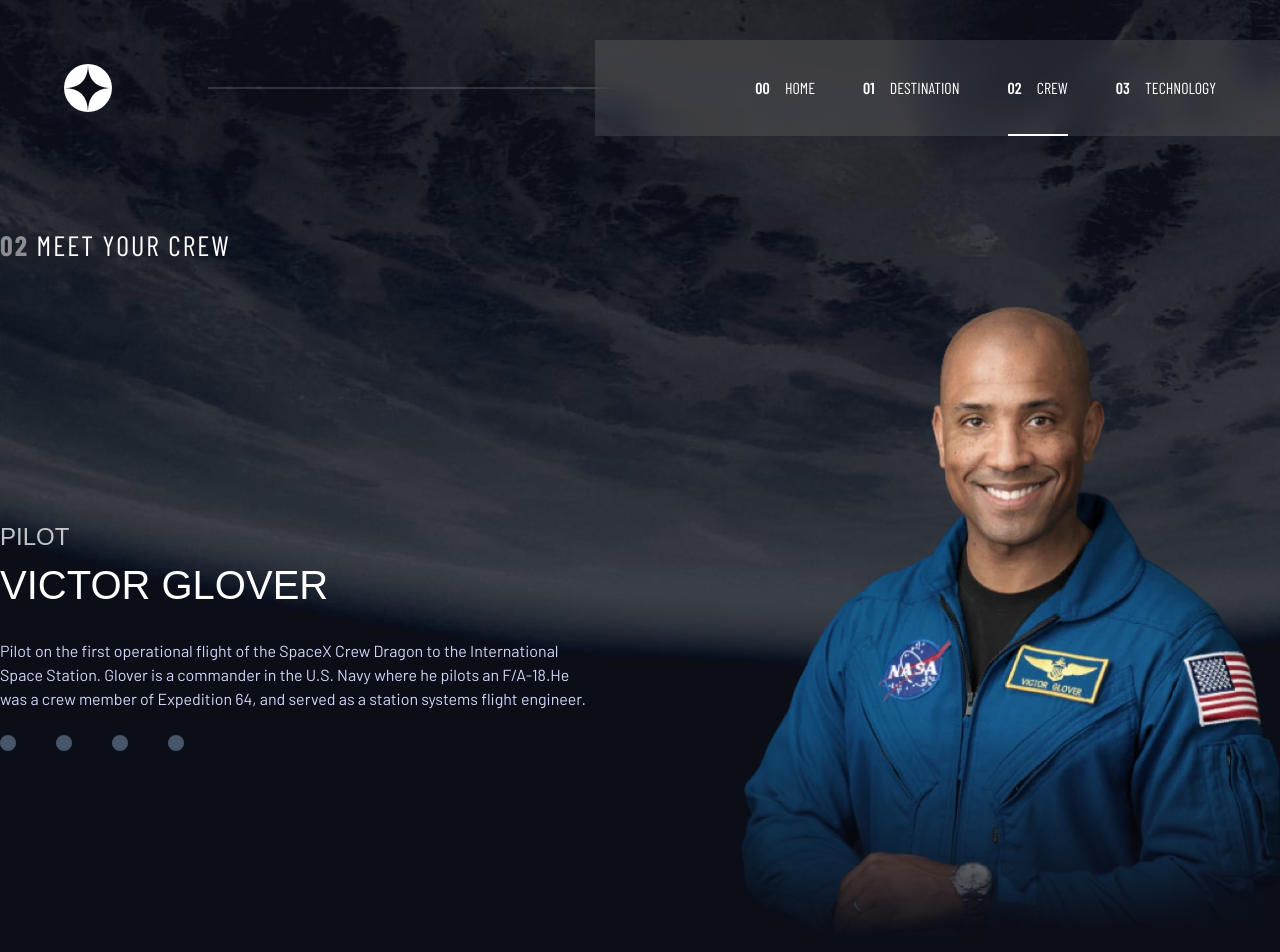
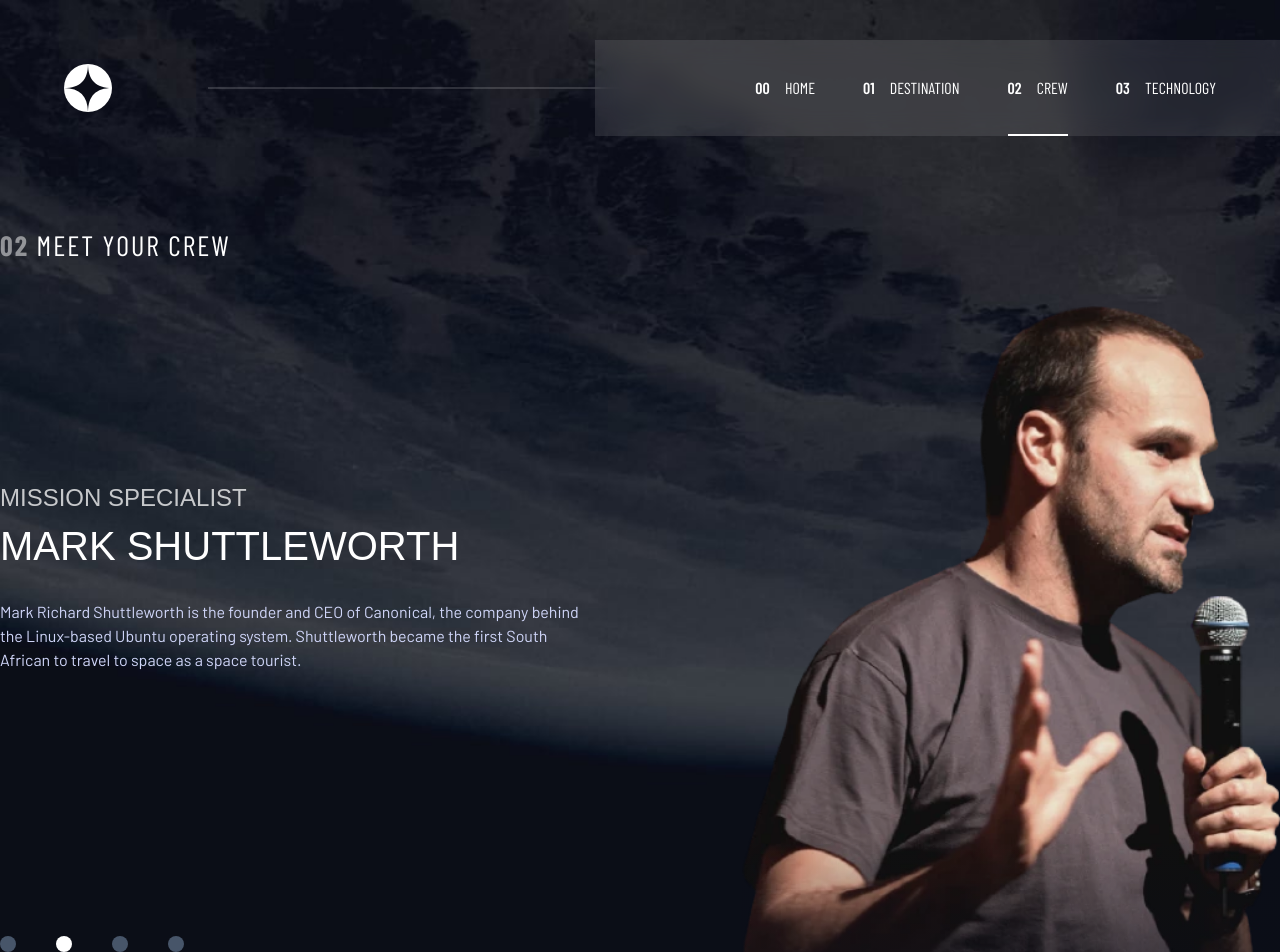
Before and after one commit to Mokalbari/space-tourism, a Next.js app: page /crew in a window 1280 px wide. Shown: the top 952 px of the page. Built offline with nearby package versions, Linux system fonts and the light colour scheme; a web font is replaced by a local one.

Commit message:
add crew store to crew page

```diff
--- a/app/ui/crew/carousel.tsx
+++ b/app/ui/crew/carousel.tsx
@@ -1,12 +1,47 @@
+"use client"
+
+import useCrewStore from "@/app/hooks/useCrewStore"
+import { useInterval } from "usehooks-ts"
+import clsx from "clsx"
 type Props = { className: string }
 
 export default function Carousel({ className }: Props) {
+  const index = useCrewStore(state => state.index)
+  const increment = useCrewStore(state => state.increment)
+  const setIndex = useCrewStore(state => state.setIndex)
+
+  useInterval(increment, 5000)
+
   return (
     <div className={`${className} flex gap-4 lg:gap-10`}>
-      <div className="h-[10px] w-[10px] rounded-full bg-slate-600 lg:h-4 lg:w-4" />
-      <div className="h-[10px] w-[10px] rounded-full bg-slate-600 lg:h-4 lg:w-4" />
-      <div className="h-[10px] w-[10px] rounded-full bg-slate-600 lg:h-4 lg:w-4" />
-      <div className="h-[10px] w-[10px] rounded-full bg-slate-600 lg:h-4 lg:w-4" />
+      <div
+        onClick={() => setIndex(1)}
+        className={clsx(
+          "h-[10px] w-[10px] cursor-pointer rounded-full bg-slate-600 lg:h-4 lg:w-4",
+          { "bg-white": index === 1 },
+        )}
+      />
+      <div
+        onClick={() => setIndex(2)}
+        className={clsx(
+          "h-[10px] w-[10px] cursor-pointer rounded-full bg-slate-600 lg:h-4 lg:w-4",
+          { "bg-white": index === 2 },
+        )}
+      />
+      <div
+        onClick={() => setIndex(3)}
+        className={clsx(
+          "h-[10px] w-[10px] cursor-pointer rounded-full bg-slate-600 lg:h-4 lg:w-4",
+          { "bg-white": index === 3 },
+        )}
+      />
+      <div
+        onClick={() => setIndex(4)}
+        className={clsx(
+          "h-[10px] w-[10px] cursor-pointer rounded-full bg-slate-600 lg:h-4 lg:w-4",
+          { "bg-white": index === 4 },
+        )}
+      />
     </div>
   )
 }
--- a/app/ui/crew/crew-card.tsx
+++ b/app/ui/crew/crew-card.tsx
@@ -1,26 +1,28 @@
+"use client"
+
+import useCrewStore from "@/app/hooks/useCrewStore"
 import { bellefair } from "../fonts"
 import Carousel from "./carousel"
+import crewInfo from "@/app/lib/crew-info"
 
 export default function CrewCard() {
+  const index = useCrewStore(state => state.index)
+  const currentCrew = crewInfo[index]
+
   return (
     <div className="mx-auto mt-16 flex flex-col items-center sm:max-w-lg lg:mx-0 lg:max-w-prose lg:items-start">
       <div
         className={`${bellefair.className} text-sm uppercase text-white/75 sm:text-[1.5rem]`}
       >
-        Pilot
+        {currentCrew.role}
       </div>
       <h2
         className={`${bellefair.className} text-md uppercase sm:text-[2.5rem]`}
       >
-        Victor Glover
+        {currentCrew.name}
       </h2>
-      <p className="my-6 text-2xs text-blue sm:text-xs">
-        Pilot on the first operational flight of the SpaceX Crew Dragon to the
-        International Space Station. Glover is a commander in the U.S. Navy
-        where he pilots an F/A-18.He was a crew member of Expedition 64, and
-        served as a station systems flight engineer.{" "}
-      </p>
-      <Carousel className="mt-" />
+      <p className="my-6 text-2xs text-blue sm:text-xs">{currentCrew.bio}</p>
+      <Carousel className="mt-60" />
     </div>
   )
 }
--- a/app/ui/crew/crew-image.tsx
+++ b/app/ui/crew/crew-image.tsx
@@ -2,8 +2,13 @@
 
 import Image from "next/image"
 import { useMediaQueries } from "@/app/hooks/useMediaQueries"
+import useCrewStore from "@/app/hooks/useCrewStore"
+import crewInfo from "@/app/lib/crew-info"
 
 export default function CrewImage() {
+  const index = useCrewStore(state => state.index)
+  const currentCrew = crewInfo[index]
+
   const { isAbove1024, isAbove640 } = useMediaQueries()
 
   const imageSizes = {
@@ -31,10 +36,10 @@
   return (
     <div className="relative mt-10">
       <Image
-        src={"/crew/image-victor-glover.webp"}
+        src={currentCrew.images.webp}
         width={imageSize.width}
         height={imageSize.height}
-        alt={"Crew member"}
+        alt={currentCrew.name}
       />
       <div className="absolute bottom-0 left-0 h-1/3 w-full bg-gradient-to-t from-black to-transparent sm:hidden lg:block" />
     </div>
--- a/package.json
+++ b/package.json
@@ -13,6 +13,7 @@
     "next": "14.2.7",
     "react": "^18",
     "react-dom": "^18",
+    "usehooks-ts": "^3.1.0",
     "zustand": "^4.5.5"
   },
   "devDependencies": {
```
Also changed, not shown: 1 other file (tests, documents, lock files or other folders).
